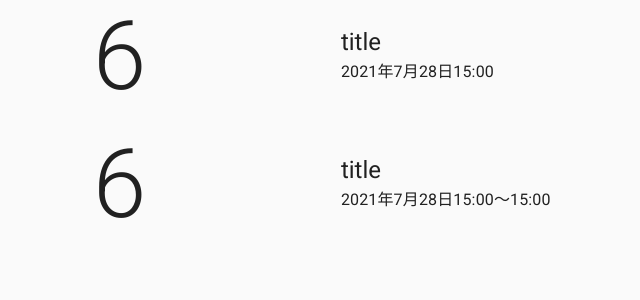
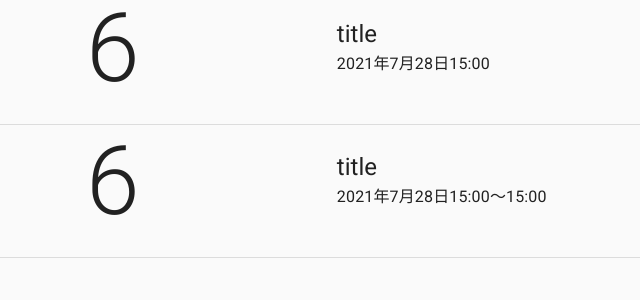
Before and after one commit to SakaiTaka23/watch-me, a Next.js app in the folder frontend/: page /user/1 in a window 1280 px wide. Shown: the top 300 px of the page, without its empty margins (5-645 px from the left). Built offline with nearby package versions, Linux system fonts and the light colour scheme; no server answers.

Commit message:
listコンポーネントを使ってコード分散

```diff
--- a/frontend/components/organisms/card/ScheduleCard.tsx
+++ b/frontend/components/organisms/schedules/ScheduleCard.tsx
@@ -3,7 +3,11 @@ import { Emoji } from 'emoji-mart';
 import React, { FC } from 'react';
 import TimeFormat, { Schedule } from '../../../types/model/schedule';
 
-const ScheduleCard: FC<Schedule> = (schedule) => {
+type Props = {
+  schedule: Schedule;
+};
+
+const ScheduleCard: FC<Props> = ({ schedule }) => {
   const month = new Date(schedule.start_time).getMonth();
   const period = TimeFormat(schedule);
   return (
--- /dev/null
+++ b/frontend/components/organisms/schedules/ScheduleList.tsx
@@ -0,0 +1,28 @@
+import { Divider, Grid, Link } from '@material-ui/core';
+import React, { FC } from 'react';
+import { Schedule } from '../../../types/model/schedule';
+import ScheduleCard from './ScheduleCard';
+
+type Props = {
+  schedule_title: string;
+  schedules: Schedule[];
+};
+
+const ScheduleList: FC<Props> = ({ schedule_title, schedules }) => {
+  return (
+    <Grid container direction='column' spacing={2}>
+      {schedules.map((schedule) => {
+        return (
+          <div key={schedule.id}>
+            <Link href={`/schedule/${schedule_title}/${schedule.id}`} color='inherit' underline='none'>
+              <ScheduleCard schedule={schedule} />;
+            </Link>
+            <Divider />
+          </div>
+        );
+      })}
+    </Grid>
+  );
+};
+
+export default ScheduleList;
--- a/frontend/pages/user/[schedule_title].tsx
+++ b/frontend/pages/user/[schedule_title].tsx
@@ -1,7 +1,8 @@
 import { Grid, makeStyles } from '@material-ui/core';
 import { GetServerSideProps } from 'next';
 import { FC, useState } from 'react';
-import ScheduleCard from '../../components/organisms/card/ScheduleCard';
+import ScheduleCard from '../../components/organisms/schedules/ScheduleCard';
+import ScheduleList from '../../components/organisms/schedules/ScheduleList';
 import useGetSchedules from '../../hooks/api/user/useGetSchedules';
 import { Schedule } from '../../types/model/schedule';
 
@@ -18,7 +19,7 @@ const useStyles = makeStyles((theme) => ({
 
 const schedules: Schedule[] = [
   {
-    id: '497f6eca-6276-4993-bfeb-53cbbbba6f08',
+    id: '497f6eca-6276-4993-bfeb-53cbbbba6f07',
     about: 'about',
     emoji: 'leg',
     start_time: '2021-07-28T15:00',
@@ -46,15 +47,8 @@ const GetUserSchedule: FC<Props> = ({ schedule_title }) => {
   const [year, setYear] = useState(date.getFullYear());
   const [month, setMonth] = useState(date.getMonth());
   // const { schedules, isLoading, isError } = useGetSchedules(schedule_title, year, month);
-  console.log(schedules);
 
-  return (
-    <Grid container direction='column' spacing={2}>
-      {schedules.map((schedule, i) => {
-        return <ScheduleCard key={i} {...schedule} />;
-      })}
-    </Grid>
-  );
+  return <ScheduleList schedule_title={schedule_title} schedules={schedules} />;
 };
 
 export const getServerSideProps: GetServerSideProps<Props> = async (context) => {
```
